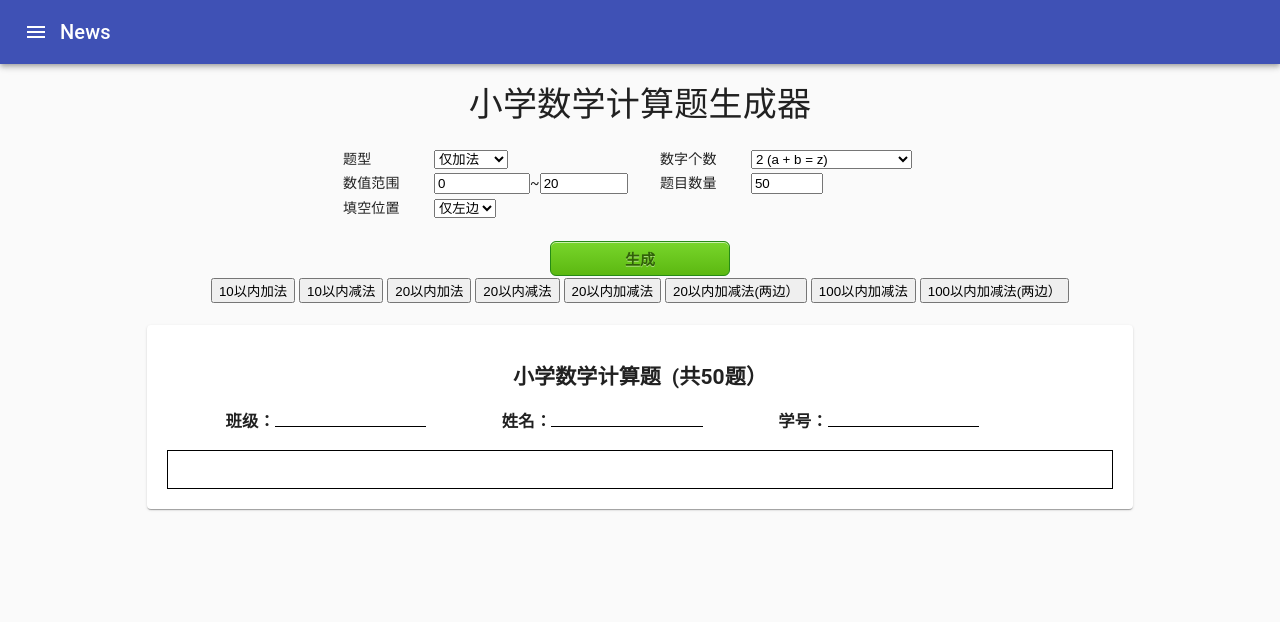
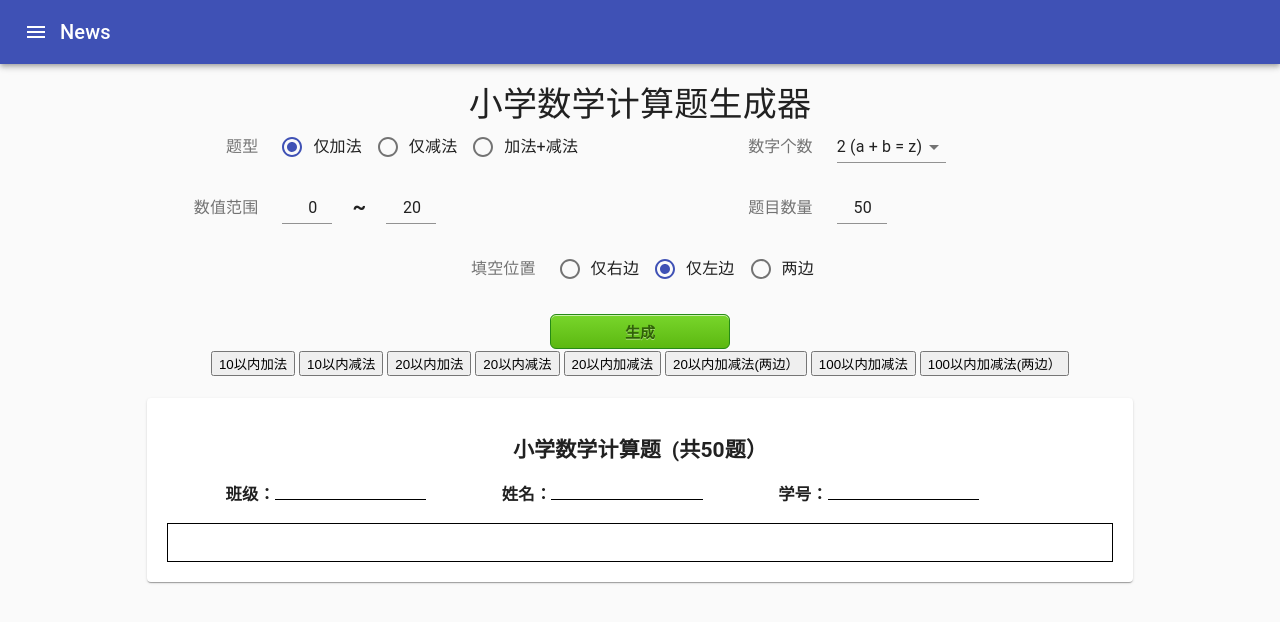
Before and after one commit to grossopa/calculator-generator, a React (Create React App) app in the folder calgen/: page / in a window 1280 px wide. Shown: the top 622 px of the page. Built offline with nearby package versions, Linux system fonts and the light colour scheme.

Commit message:
header view to change to material ui components

```diff
--- a/calgen/src/calgen/calc/view/HeaderView.css
+++ b/calgen/src/calgen/calc/view/HeaderView.css
@@ -3,18 +3,11 @@
   margin: 0 auto;
 }
 
-.options-table label {
-  text-align: left;
-  margin-right: 1.5em;
-  width: 5em;
-  display: inline-block;
-}
-
-.options-table {
-  text-align: left;
-  margin-bottom: 20px;
-  margin-top: 20px;
-  width: 600px;
+.calc-range-char {
+  margin-left: 20px;
+  margin-right: 20px;
+  font-size: 1.5em;
+  font-weight: bold;
 }
 
 .gen-button {
--- a/calgen/src/calgen/calc/view/HeaderView.js
+++ b/calgen/src/calgen/calc/view/HeaderView.js
@@ -1,9 +1,10 @@
+import { FormControlLabel, FormLabel, Grid, MenuItem, Radio, RadioGroup, TextField, Typography } from '@material-ui/core';
+import Select from '@material-ui/core/Select';
 import * as actions from 'calgen/calc/actions';
 import React, { useEffect } from 'react';
-import { Typography, Container, Grid } from '@material-ui/core';
 import { useDispatch, useSelector } from 'react-redux';
 import { useHistory } from "react-router-dom";
-import './HeaderView.css'
+import './HeaderView.css';
 
 function OnLoad() {
   const dispatch = useDispatch()
@@ -41,65 +42,69 @@ function HeaderView() {
   }
 
   return (
-    <Container className="noprint" style={{textAlign:'center'}}>
+    <Grid className="noprint" container justify="center">
       <OnLoad />
       <Typography variant="h4" component="h1" align="center">小学数学计算题生成器</Typography>
-      <Grid container direction="column" justify="flex-start" alignItems="center">
-        <table className="options-table">
-          <tbody>
-            <tr>
-              <td>
-                <label>题型</label>
-                <select value={questionType} onChange={event => doUpdate({ questionType: parseInt(event.target.value) })}>
-                  <option value={0}>请选择...</option>
-                  <option value={0x01}>仅加法</option>
-                  <option value={0x10}>仅减法</option>
-                  <option value={0x11}>加减法</option>
-                </select>
-              </td>
-              <td>
-                <label>数字个数</label>
-                <select value={numberCount} onChange={event => doUpdate({ numberCount: parseInt(event.target.value) })}>
-                  <option value={2}>2 (a + b = z)</option>
-                  <option value={3}>3 (a + b + c = z)</option>
-                  <option value={4}>4 (a + b + c + d = z)</option>
-                  <option value={5}>5 (a + b + c + d + e = z)</option>
-                </select>
-              </td>
-            </tr>
-            <tr>
-              <td>
-                <label>数值范围</label>
-                <input type="number" min={-100000} max={rangeMax - 1} value={rangeMin}
-                  onChange={event => doUpdate({ rangeMin: parseInt(event.target.value) })} />
-                <span>~</span>
-                <input type="number" min={rangeMin} max={100000} value={rangeMax}
-                  onChange={event => doUpdate({ rangeMax: parseInt(event.target.value) })} />
-              </td>
-              <td>
-                <label>题目数量</label>
-                <input type="number" min={1} max={2000} value={count}
-                  onChange={event => doUpdate({ count: Math.min(2000, parseInt(event.target.value) || 1) })} />
-              </td>
-            </tr>
-            <tr>
-              <td>
-                <label>填空位置</label>
-                <select value={blank} onChange={event => doUpdate({ blank: parseInt(event.target.value) })}>
-                  <option value="1">仅右边</option>
-                  <option value="2">仅左边</option>
-                  <option value="3">两边</option>
-                </select>
-              </td>
-              <td>
-
-              </td>
-            </tr>
-          </tbody>
-        </table>
+      <Grid container spacing={3} justify="center" alignItems="center" style={{ width: '90%' }}>
+        <Grid item xs={2} container direction="row" justify="flex-end">
+          <FormLabel>题型</FormLabel>
+        </Grid>
+        <Grid item xs={4} container direction="row" justify="flex-start">
+          <RadioGroup row defaultValue="1" value={questionType}
+            onChange={event => doUpdate({ questionType: parseInt(event.target.value) })}>
+            <FormControlLabel value={0x01} control={<Radio color="primary" />} label="仅加法" />
+            <FormControlLabel value={0x10} control={<Radio color="primary" />} label="仅减法" />
+            <FormControlLabel value={0x11} control={<Radio color="primary" />} label="加法+减法" />
+          </RadioGroup>
+        </Grid>
+        <Grid item xs={2} container direction="row" justify="flex-end">
+          <FormLabel>数字个数</FormLabel>
+        </Grid>
+        <Grid item xs={4} container direction="row" justify="flex-start">
+          <Select value={numberCount} defaultValue={2}
+            onChange={event => doUpdate({ numberCount: parseInt(event.target.value) })} >
+            <MenuItem value={2}>2 (a + b = z)</MenuItem>
+            <MenuItem value={3}>3 (a + b + c = z)</MenuItem>
+            <MenuItem value={4}>4 (a + b + c + d = z)</MenuItem>
+            <MenuItem value={5}>5 (a + b + c + d + e = z)</MenuItem>
+          </Select>
+        </Grid>
+        <Grid item xs={2} container direction="row" justify="flex-end">
+          <FormLabel>数值范围</FormLabel>
+        </Grid>
+        <Grid item xs={4} container direction="row" justify="flex-start">
+          <TextField type="number" InputLabelProps={{ shrink: true }} inputProps={{ style: { textAlign: 'right' } }} style={{ width: 50 }}
+            min={-100000} max={rangeMax - 1} value={rangeMin}
+            onChange={event => doUpdate({ rangeMin: parseInt(event.target.value) })} />
+          <span className="calc-range-char">~</span>
+          <TextField type="number" InputLabelProps={{ shrink: true }} inputProps={{ style: { textAlign: 'right' } }} style={{ width: 50 }}
+            min={rangeMin} max={100000} value={rangeMax}
+            onChange={event => doUpdate({ rangeMax: parseInt(event.target.value) })} />
+        </Grid>
+        <Grid item xs={2} container direction="row" justify="flex-end">
+          <FormLabel>题目数量</FormLabel>
+        </Grid>
+        <Grid item xs={4} container direction="row" justify="flex-start">
+          <TextField type="number" InputLabelProps={{ shrink: true }} inputProps={{ style: { textAlign: 'right' } }} style={{ width: 50 }}
+            min={1} max={2000} value={count}
+            onChange={event => doUpdate({ count: Math.min(2000, parseInt(event.target.value) || 1) })} />
+        </Grid>
+        <Grid item xs={2} container direction="row" justify="flex-end">
+          <FormLabel>填空位置</FormLabel>
+        </Grid>
+        <Grid item xs={4} container direction="row" justify="flex-start">
+          <RadioGroup row value={blank} defaultValue={1}
+            onChange={event => doUpdate({ blank: parseInt(event.target.value) })}>
+            <FormControlLabel value={1} control={<Radio color="primary" />} label="仅右边" />
+            <FormControlLabel value={2} control={<Radio color="primary" />} label="仅左边" />
+            <FormControlLabel value={3} control={<Radio color="primary" />} label="两边" />
+          </RadioGroup>
+        </Grid>
+        <Grid item xs={12} container justify="center">
+          <button className="gen-button" onClick={() => dispatch(actions.generateQuestions(questionType, rangeMin, rangeMax, numberCount, count, blank))}>生成</button>
+        </Grid>
       </Grid>
-      <button className="gen-button" onClick={() => dispatch(actions.generateQuestions(questionType, rangeMin, rangeMax, numberCount, count, blank))}>生成</button>
-    </Container>
+    </Grid>
   )
 }
 
```
